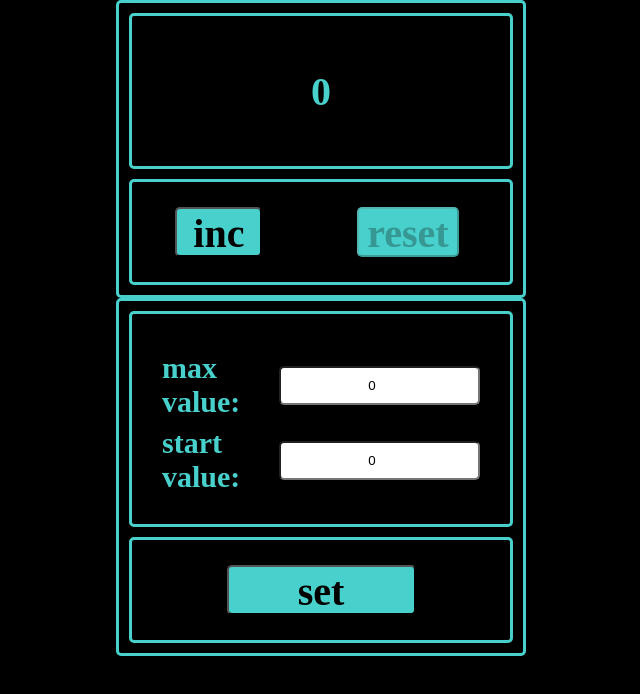
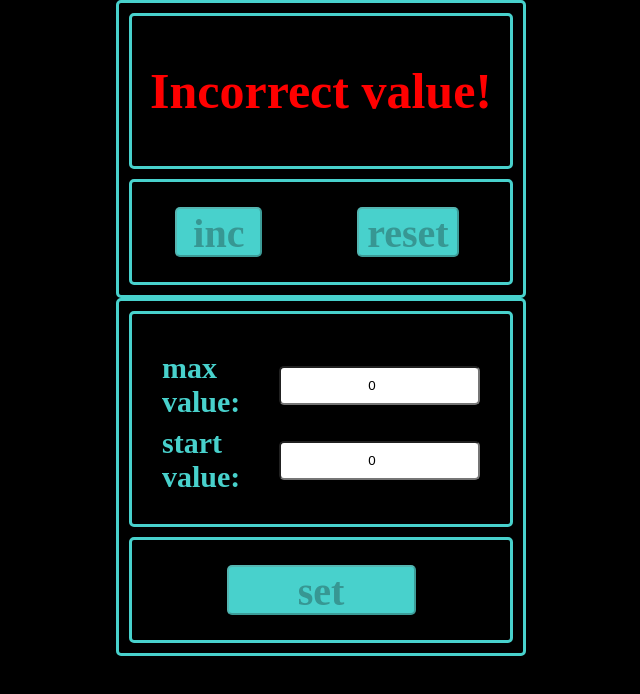
Before and after one commit to avkotau/counter, a React (Create React App) app: page / in a window 1280 px wide. Shown: the top 694 px of the page, without its empty margins (319-959 px from the left). Built offline with nearby package versions, Linux system fonts and the light colour scheme.

Commit message:
fix some functionality

```diff
--- a/src/App.tsx
+++ b/src/App.tsx
@@ -15,7 +15,7 @@ function App(): JSX.Element {
         // if (countStart)
         setCount(countStart)
     }
-
+    console.log('countMax',countMax,'countStart',countStart)
     const changeCountMax = (e: ChangeEvent<HTMLInputElement>) => {
         setCountMax(Number(e.currentTarget.value))
     }
@@ -29,7 +29,7 @@ function App(): JSX.Element {
     }
 
     const resetCount = () => {
-        setCount(0)
+        setCount(countStart)
     }
 
     useEffect(() => {
--- a/src/FIrstCounter/Buttons.tsx
+++ b/src/FIrstCounter/Buttons.tsx
@@ -17,13 +17,29 @@ const Buttons: React.FC<IncreaseButtonPropsType> = (
         countMax,
         countStart,
     }
-
 ) => {
 
     return (
         <div className={styles.buttonsContainer}>
-            <button disabled={count === countMax && countStart > 0} onClick={increaseCount}><div className={styles.fontButton}>inc</div></button>
-            <button disabled={count === countStart} onClick={resetCount}><div className={styles.fontButton}>reset</div></button>
+            <button
+                disabled={
+                    count === countMax
+                    || countMax < 0
+                    || countStart < 0
+                    || countStart > countMax
+                    || countMax === countStart
+                }
+                onClick={increaseCount}>
+                <div className={styles.fontButton}>inc</div>
+            </button>
+            <button disabled={
+                count === countStart
+                || countMax < 0 || countStart < 0
+                || countMax === countStart
+            }
+                    onClick={resetCount}>
+                <div className={styles.fontButton}>reset</div>
+            </button>
         </div>
     );
 };
--- a/src/FIrstCounter/Display.tsx
+++ b/src/FIrstCounter/Display.tsx
@@ -18,7 +18,12 @@ const Display: React.FC<PropsType> = (
 
     return (
         <div className={styles.displayContainer}>
-            <div className={count === countMax && countStart > 0 ? styles.redText : styles.dispText}>{count}</div>
+            {
+                countMax < 0 || countStart < 0 || countMax === countStart
+                    ? <div className={styles.redText}>Incorrect value!</div>
+                :<div className={count === countMax && countStart >= 0 ? styles.redText : styles.dispText}>{count}</div>
+            }
+
         </div>
     );
 };
--- a/src/FIrstCounter/FirstCounter.tsx
+++ b/src/FIrstCounter/FirstCounter.tsx
@@ -23,7 +23,11 @@ const FirstCounter: React.FC<PropsType> = (
 
     return (
         <div className={styles.counterContainer}>
-            <Display countMax={countMax} count={count} countStart={countStart}/>
+            <Display
+                countMax={countMax}
+                count={count}
+                countStart={countStart}
+            />
             <Buttons
                 count={count}
                 countMax={countMax}
--- a/src/SecondCounter/Buttons.tsx
+++ b/src/SecondCounter/Buttons.tsx
@@ -2,12 +2,15 @@ import React from 'react';
 import styles from './Buttons.module.css'
 
 type IncreaseButtonPropsType = {
+    countMax: number
+    countStart: number
     setValue: () => void
-    count: number
 }
 
 const Buttons: React.FC<IncreaseButtonPropsType> = (
     {
+        countMax,
+        countStart,
         setValue,
     }
 
@@ -15,7 +18,13 @@ const Buttons: React.FC<IncreaseButtonPropsType> = (
 
     return (
         <div className={styles.buttonsContainer}>
-            <button onClick={setValue}><div className={styles.fontButton}>set</div></button>
+            <button onClick={setValue}
+                    disabled={
+                        countMax < 0
+                        || countStart < 0
+                        || countMax === countStart
+                    }
+            ><div className={styles.fontButton}>set</div></button>
         </div>
     );
 };
--- a/src/SecondCounter/Display.module.css
+++ b/src/SecondCounter/Display.module.css
@@ -25,7 +25,6 @@
     display: flex;
     align-items: center;
     justify-content: space-between;
-
 }
 
 .input {
@@ -33,3 +32,7 @@
     border-radius: 5px;
     text-align: center;
 }
+
+.inputError {
+    background-color: red;
+}
--- a/src/SecondCounter/Display.tsx
+++ b/src/SecondCounter/Display.tsx
@@ -15,22 +15,23 @@ type PropsType = {
 
 const Display: React.FC<PropsType> = (
     {
+        count,
         changeCountMax,
         changeCountStart,
         countMax,
         countStart
     }
 ) => {
-
+    // console.log('countMax',countMax,'countStart',countStart)
     return (
         <div className={styles.displayContainer}>
             <div className={styles.inputContainer}>
                 <span className={styles.dispText}>max value:</span>
-                <input type="number" onChange={changeCountMax} value={countMax}  className={styles.input}/>
+                <input type="number" onChange={changeCountMax} value={countMax} className={countMax >= 0 ? styles.input : styles.input +' '+ styles.inputError}/>
             </div>
             <div className={styles.inputContainer}>
                 <span className={styles.dispText}>start value:</span>
-                <input type="number" onChange={changeCountStart} value={countStart} className={styles.input}/>
+                <input type="number" onChange={changeCountStart} value={countStart} className={countStart >= 0 ? styles.input : styles.input +' '+ styles.inputError}/>
             </div>
         </div>
     );
--- a/src/SecondCounter/SecondCounter.tsx
+++ b/src/SecondCounter/SecondCounter.tsx
@@ -28,13 +28,15 @@ const SecondCounter: React.FC<CountType> = (
     return (
         <div className={styles.counterContainer}>
             <Display
+                count={count}
                 changeCountMax={changeCountMax}
                 changeCountStart={changeCountStart}
-                countMax={countMax} count={count}
+                countMax={countMax}
                 countStart={countStart}
             />
             <Buttons
-                count={count}
+                countMax={countMax}
+                countStart={countStart}
                 setValue={setValue}
             />
         </div>
```
